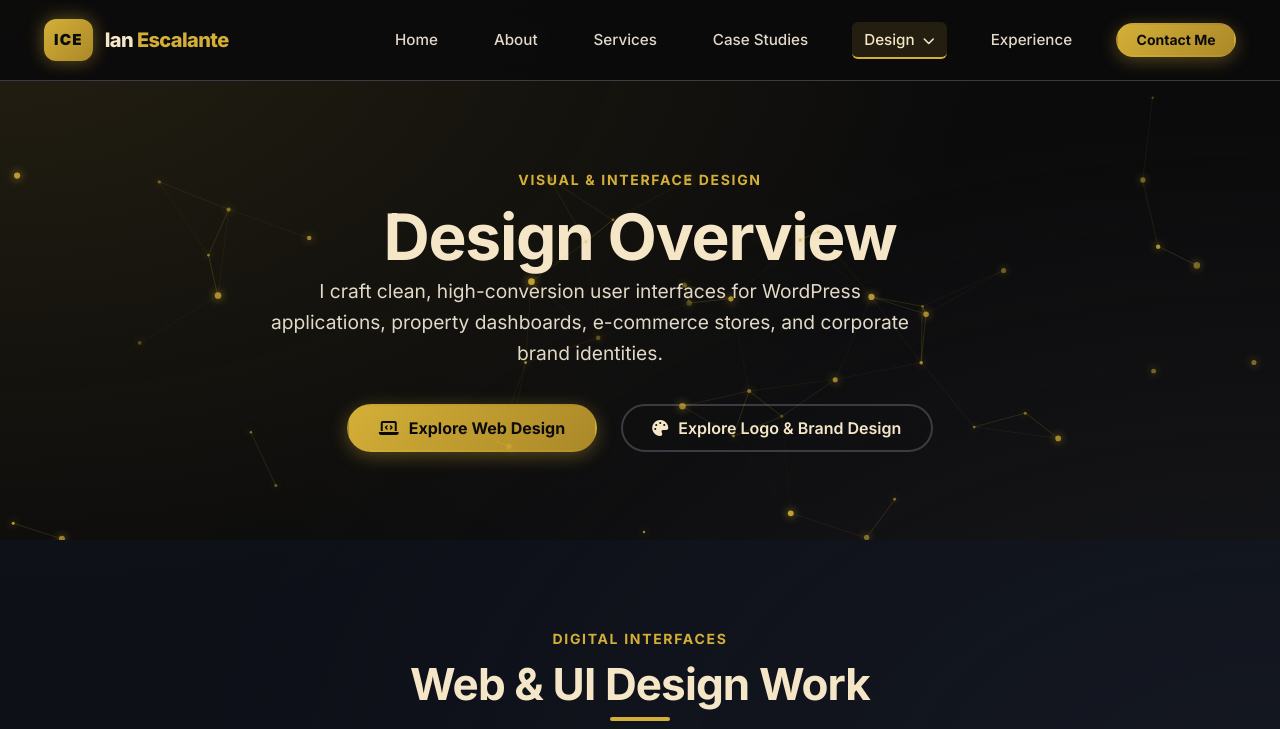
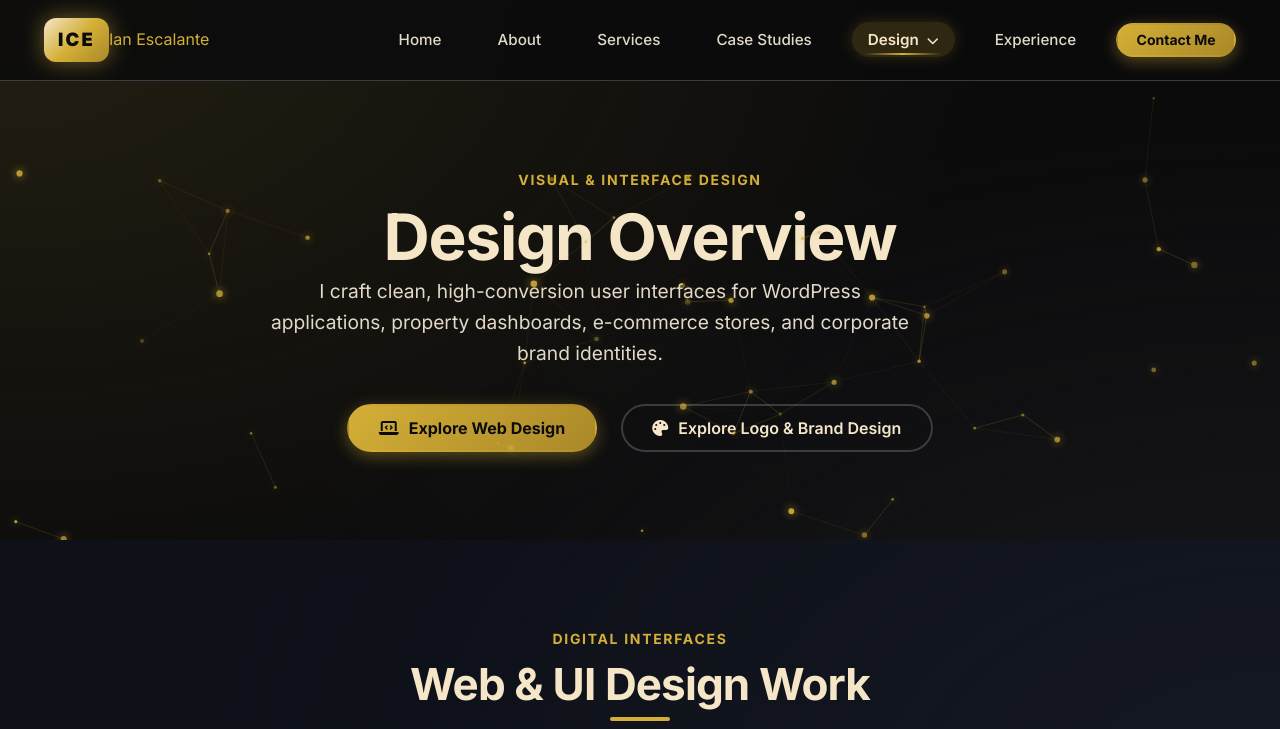
Before and after one commit to ayansuperdev/ianescalante.ph, a PHP site: page /design.html in a window 1280 px wide. Shown: the top 729 px of the page. Run offline with PHP 8.4, Linux system fonts and the light colour scheme.

Commit message:
Enhance ICE header logo layout, smooth scroll animations, line constellation, and responsive nav styling

```diff
--- a/assets/css/portfolio.css
+++ b/assets/css/portfolio.css
@@ -50,7 +50,7 @@
 html {
   scroll-behavior: smooth;
   font-size: 16px;
-  scroll-padding-top: 90px;
+  scroll-padding-top: 80px;
 }
 
 body {
@@ -121,16 +121,24 @@ a:hover {
   padding-bottom: 5.5rem;
 }
 
-/* Header & Navigation */
+/* ==========================================================================
+   Header & Animated Sticky Navigation (ICE Logo & Left/Right Separation)
+   ========================================================================== */
 .site-header {
   position: sticky;
   top: 0;
   z-index: 1000;
-  background: rgba(11, 11, 12, 0.9);
-  backdrop-filter: blur(16px);
-  -webkit-backdrop-filter: blur(16px);
+  background: rgba(11, 11, 12, 0.85);
+  backdrop-filter: blur(18px);
+  -webkit-backdrop-filter: blur(18px);
   border-bottom: 1px solid var(--border-color);
-  transition: background var(--transition-fast), padding var(--transition-fast);
+  transition: all 0.4s cubic-bezier(0.4, 0, 0.2, 1);
+}
+
+.site-header.scrolled {
+  background: rgba(11, 11, 12, 0.97);
+  border-bottom: 1px solid rgba(212, 175, 55, 0.4);
+  box-shadow: 0 10px 30px rgba(0, 0, 0, 0.8), 0 0 20px rgba(212, 175, 55, 0.15);
 }
 
 .header-inner {
@@ -138,86 +146,120 @@ a:hover {
   align-items: center;
   justify-content: space-between;
   height: 80px;
+  transition: height 0.4s cubic-bezier(0.4, 0, 0.2, 1);
 }
 
+.site-header.scrolled .header-inner {
+  height: 64px;
+}
+
+/* Single ICE Logo Badge (No Text) */
 .brand-logo {
   display: flex;
   align-items: center;
-  gap: 12px;
-  font-size: 1.25rem;
-  font-weight: 800;
-  color: var(--text-primary);
-  letter-spacing: -0.03em;
+  text-decoration: none;
 }
 
-/* ICE Logo Icon */
 .brand-logo .logo-icon {
-  min-width: 48px;
-  height: 42px;
-  padding: 0 10px;
-  background: linear-gradient(135deg, var(--accent-primary), var(--accent-dark));
+  min-width: 54px;
+  height: 44px;
+  padding: 0 14px;
+  background: linear-gradient(135deg, #F5E6C8 0%, var(--accent-primary) 50%, var(--accent-dark) 100%);
   color: #0B0B0C;
   border-radius: var(--radius-md);
   display: flex;
   align-items: center;
   justify-content: center;
   font-weight: 900;
-  font-size: 0.95rem;
-  letter-spacing: 0.08em;
-  box-shadow: 0 0 18px rgba(212, 175, 55, 0.45);
+  font-size: 1.15rem;
+  letter-spacing: 0.12em;
+  box-shadow: 0 0 22px rgba(212, 175, 55, 0.5);
+  transition: transform 0.35s cubic-bezier(0.175, 0.885, 0.32, 1.275), box-shadow 0.35s ease;
 }
 
-.brand-logo span.accent {
-  color: var(--accent-primary);
+.site-header.scrolled .brand-logo .logo-icon {
+  min-width: 48px;
+  height: 38px;
+  font-size: 1.05rem;
 }
 
+.brand-logo:hover .logo-icon {
+  transform: scale(1.08) rotate(-2deg);
+  box-shadow: 0 0 32px rgba(212, 175, 55, 0.8);
+}
+
+/* Navigation Menu Animations */
 .nav-menu {
   display: flex;
   align-items: center;
-  gap: 2rem;
+  gap: 1.5rem;
   list-style: none;
 }
 
 .nav-link {
+  position: relative;
   color: var(--text-secondary);
   font-weight: 500;
   font-size: 0.95rem;
-  padding: 8px 12px;
-  border-radius: var(--radius-sm);
-  transition: all var(--transition-fast);
+  padding: 8px 16px;
+  border-radius: var(--radius-pill);
+  transition: all 0.35s cubic-bezier(0.4, 0, 0.2, 1);
+  overflow: hidden;
 }
 
-.nav-link:hover,
-.nav-link.active {
+/* Underline Glow Line Animation */
+.nav-link::before {
+  content: '';
+  position: absolute;
+  bottom: 2px;
+  left: 50%;
+  width: 0;
+  height: 2px;
+  background: linear-gradient(90deg, transparent, var(--accent-primary), transparent);
+  transform: translateX(-50%);
+  transition: width 0.35s ease;
+}
+
+.nav-link:hover::before,
+.nav-link.active::before {
+  width: 75%;
+}
+
+.nav-link:hover {
   color: var(--text-primary);
   background: rgba(212, 175, 55, 0.12);
+  transform: translateY(-2px);
 }
 
 .nav-link.active {
-  border-bottom: 2px solid var(--accent-primary);
+  color: var(--text-primary);
+  background: rgba(212, 175, 55, 0.18);
+  font-weight: 600;
+  box-shadow: 0 0 15px rgba(212, 175, 55, 0.2);
 }
 
-/* Dropdown Menu */
+/* 3D Perspective Dropdown Menu Animation */
 .has-dropdown {
   position: relative;
 }
 
 .dropdown-menu {
   position: absolute;
-  top: 100%;
-  left: 0;
+  top: calc(100% + 8px);
+  right: 0;
   min-width: 220px;
   background: rgba(26, 27, 31, 0.98);
-  backdrop-filter: blur(16px);
-  border: 1px solid var(--border-color);
+  backdrop-filter: blur(20px);
+  border: 1px solid var(--border-active);
   border-radius: var(--radius-md);
-  box-shadow: var(--shadow-lg);
+  box-shadow: var(--shadow-lg), 0 0 25px rgba(212, 175, 55, 0.15);
   padding: 10px 0;
   list-style: none;
   opacity: 0;
   visibility: hidden;
-  transform: translateY(10px);
-  transition: all var(--transition-base);
+  transform: perspective(600px) rotateX(-12deg) translateY(12px);
+  transform-origin: top center;
+  transition: all 0.35s cubic-bezier(0.4, 0, 0.2, 1);
   z-index: 1100;
 }
 
@@ -226,7 +268,7 @@ a:hover {
 .dropdown-menu.show {
   opacity: 1;
   visibility: visible;
-  transform: translateY(0);
+  transform: perspective(600px) rotateX(0deg) translateY(0);
 }
 
 .dropdown-item {
@@ -234,13 +276,14 @@ a:hover {
   padding: 10px 20px;
   color: var(--text-secondary);
   font-size: 0.9rem;
-  transition: background var(--transition-fast), color var(--transition-fast);
+  transition: background var(--transition-fast), color var(--transition-fast), transform var(--transition-fast);
 }
 
 .dropdown-item:hover,
 .dropdown-item:focus {
   background: rgba(212, 175, 55, 0.2);
   color: var(--text-primary);
+  transform: translateX(4px);
 }
 
 /* Mobile Toggle */
@@ -277,11 +320,21 @@ a:hover {
   color: #0B0B0C;
   font-weight: 700;
   box-shadow: 0 4px 18px rgba(212, 175, 55, 0.35);
+  animation: btnPulseGlow 3.5s infinite ease-in-out;
+}
+
+@keyframes btnPulseGlow {
+  0%, 100% {
+    box-shadow: 0 4px 15px rgba(212, 175, 55, 0.35);
+  }
+  50% {
+    box-shadow: 0 6px 25px rgba(212, 175, 55, 0.65);
+  }
 }
 
 .btn-primary:hover {
   background: linear-gradient(135deg, #E5C158 0%, var(--accent-primary) 100%);
-  box-shadow: 0 6px 25px rgba(212, 175, 55, 0.6);
+  box-shadow: 0 6px 25px rgba(212, 175, 55, 0.7);
   transform: translateY(-3px);
   color: #0B0B0C;
 }
@@ -319,10 +372,10 @@ a:hover {
 
 @keyframes floatBadge {
   0%, 100% {
-    transform: translateY(0);
+    transform: translateX(-50%) translateY(0);
   }
   50% {
-    transform: translateY(-8px);
+    transform: translateX(-50%) translateY(-8px);
   }
 }
 
--- a/assets/js/portfolio.js
+++ b/assets/js/portfolio.js
@@ -1,15 +1,35 @@
 /**
  * Ian Escalante Portfolio - Interactive Script
- * Logo ICE, Constellation Hero Particles Canvas, WCAG Modals, Navigation, & Filtering
+ * Logo ICE, Constellation Hero Particles Canvas, Animated Header Scroll, WCAG Modals, Navigation, & Filtering
  */
 
 document.addEventListener('DOMContentLoaded', () => {
   initHeroParticles();
+  initHeaderScroll();
   initNavigation();
   initPortfolioFilters();
   initCaseStudyModals();
   highlightActiveNav();
 });
+
+/* ==========================================================================
+   Header Scroll Animation (.scrolled state)
+   ========================================================================== */
+function initHeaderScroll() {
+  const header = document.querySelector('.site-header');
+  if (!header) return;
+
+  function checkScroll() {
+    if (window.scrollY > 40) {
+      header.classList.add('scrolled');
+    } else {
+      header.classList.remove('scrolled');
+    }
+  }
+
+  window.addEventListener('scroll', checkScroll, { passive: true });
+  checkScroll();
+}
 
 /* ==========================================================================
    Hero Constellation Particle Canvas (Connected Lines)
@@ -38,7 +58,6 @@ function initHeroParticles() {
 
   function createParticles() {
     particles = [];
-    // Adjust density based on screen area
     const particleCount = Math.floor((width * height) / 12000);
     const count = Math.min(Math.max(particleCount, 40), 90);
 
@@ -71,18 +90,15 @@ function initHeroParticles() {
   function animate() {
     ctx.clearRect(0, 0, width, height);
 
-    // Update and draw particles
     for (let i = 0; i < particles.length; i++) {
       let p = particles[i];
 
       p.x += p.vx;
       p.y += p.vy;
 
-      // Bounce off boundaries
       if (p.x < 0 || p.x > width) p.vx *= -1;
       if (p.y < 0 || p.y > height) p.vy *= -1;
 
-      // Draw particle dot
       ctx.beginPath();
       ctx.arc(p.x, p.y, p.radius, 0, Math.PI * 2);
       ctx.fillStyle = `rgba(212, 175, 55, ${p.alpha})`;
@@ -90,7 +106,6 @@ function initHeroParticles() {
       ctx.shadowColor = '#D4AF37';
       ctx.fill();
 
-      // Connect nearby particles
       for (let j = i + 1; j < particles.length; j++) {
         let p2 = particles[j];
         let dx = p.x - p2.x;
@@ -109,7 +124,6 @@ function initHeroParticles() {
         }
       }
 
-      // Connect to mouse cursor
       if (mouse.x !== null && mouse.y !== null) {
         let mdx = p.x - mouse.x;
         let mdy = p.y - mouse.y;
@@ -258,7 +272,6 @@ function openModal(modalElement, triggerElement) {
   modalElement.setAttribute('aria-hidden', 'false');
   document.body.style.overflow = 'hidden';
 
-  // Focus trapping
   const focusableElements = modalElement.querySelectorAll('button, [href], input, select, textarea, [tabindex]:not([tabindex="-1"])');
   if (focusableElements.length) {
     focusableElements[0].focus();
```
